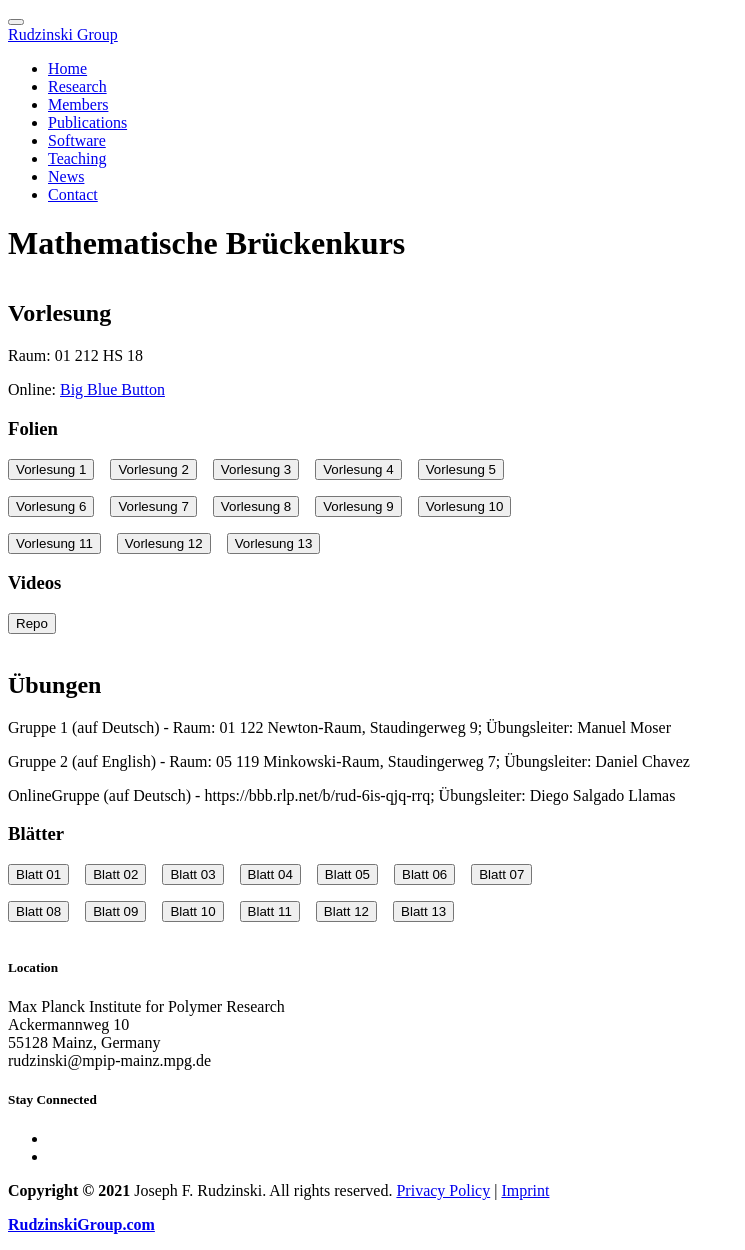
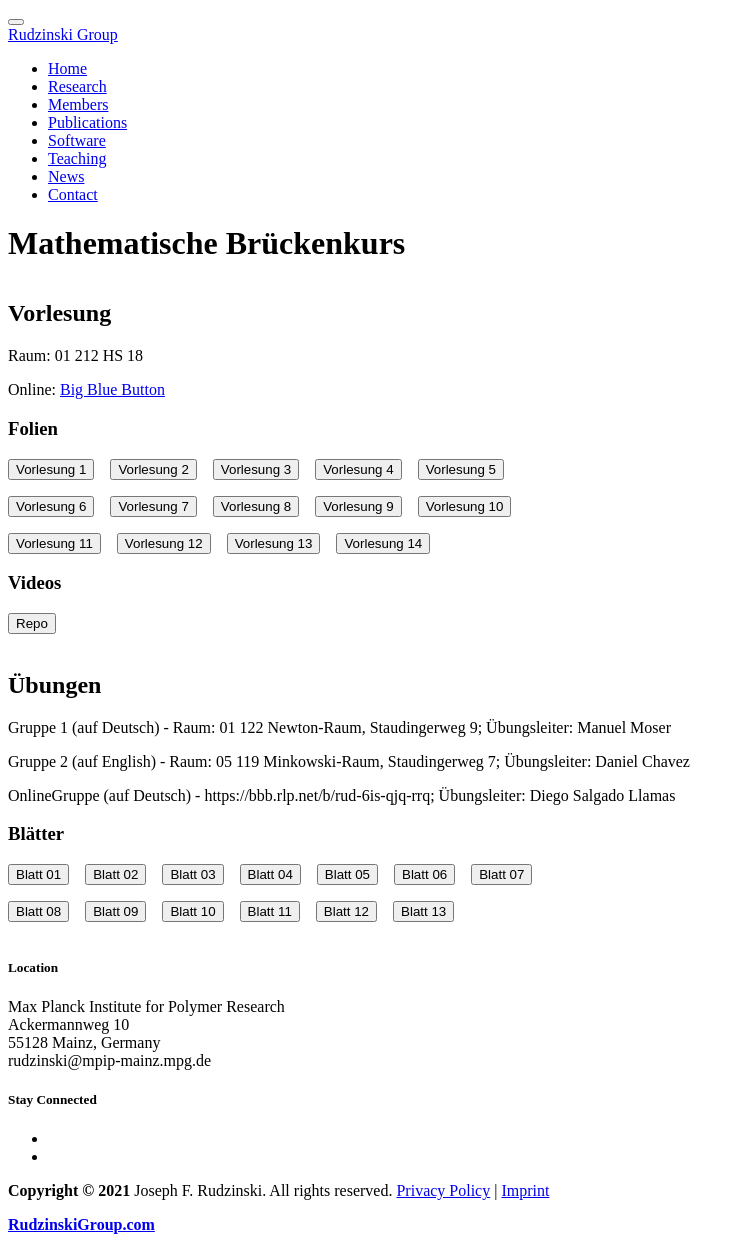
Before and after one commit to JFRudzinski/JFRudzinski.github.io, a Jekyll site: the page built from _posts/classes/2021-09-26-Brueckenkurs.md, in a window 1280 px wide. Shown: the whole page, without its empty margins (0-745 px from the left). Built offline with Jekyll 4.4.1, drawn with Linux system fonts in a browser that asks for light colours.

Commit message:
added vor 14

```diff
--- a/_posts/classes/2021-09-26-Brueckenkurs.md
+++ b/_posts/classes/2021-09-26-Brueckenkurs.md
@@ -58,6 +58,8 @@
         &nbsp;&nbsp;
         <a href="{{site.baseurl}}/assets/content/Teaching/Brueckenkurs/Vorlesungen/vorl_13.pdf" target="_blank"><button class="button-new shadow">Vorlesung 13</button></a>
         &nbsp;&nbsp;
+        <a href="{{site.baseurl}}/assets/content/Teaching/Brueckenkurs/Vorlesungen/vorl_14.pdf" target="_blank"><button class="button-new shadow">Vorlesung 14</button></a>
+        &nbsp;&nbsp;
         </p>
         <h3 class="post-subtitle">Videos</h3>
         <p>
```
Also changed, not shown: 1 other file.
